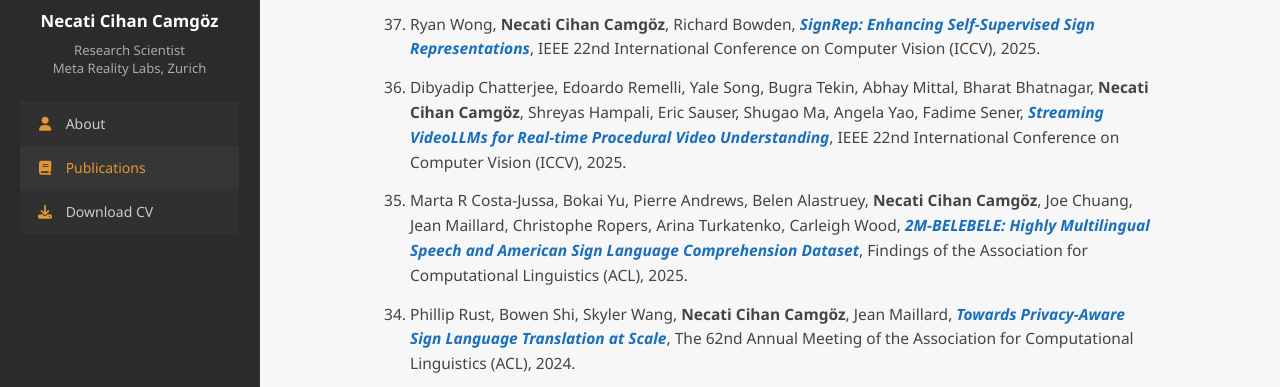
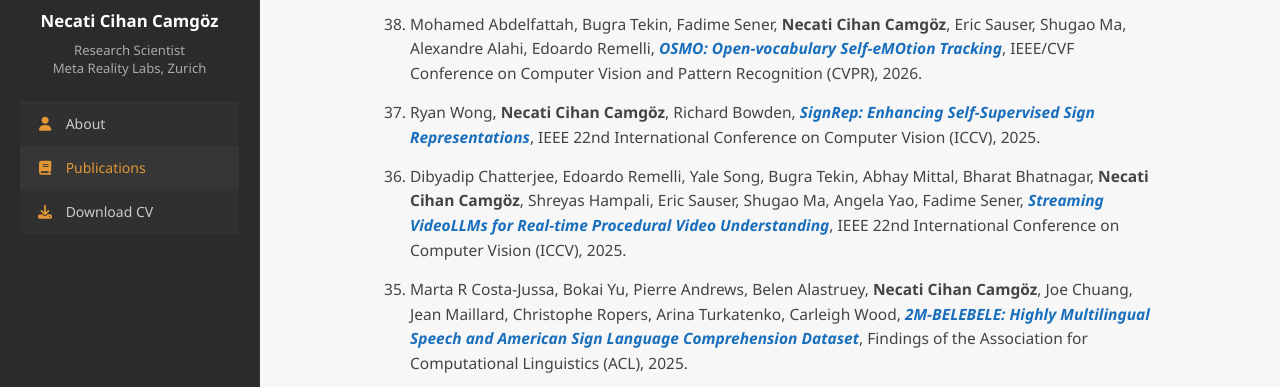
Before and after one commit to neccam/neccam.github.io, a plain HTML site: page publications.html in a window 1280 px wide. Shown: the part 198-585 px from the top of the page. Drawn offline with Linux system fonts and the light colour scheme.

Commit message:
Add C38 (OSMO, CVPR 2026) and update CV to June 2026
Co-Authored-By: Claude Sonnet 4.6 <noreply@anthropic.com>

```diff
--- a/publications.html
+++ b/publications.html
@@ -26,7 +26,7 @@
                     <ul>
                         <li><a href="index.html#about"><i class="fas fa-user"></i> About</a></li>
                         <li><a href="publications.html" class="active"><i class="fas fa-book"></i> Publications</a></li>
-                        <li><a href="neccam_cv_20260419.pdf" class="btn-cv" target="_blank"><i class="fas fa-download"></i> Download CV</a></li>
+                        <li><a href="neccam_cv_20260614.pdf" class="btn-cv" target="_blank"><i class="fas fa-download"></i> Download CV</a></li>
                     </ul>
                 </nav>
 
@@ -49,6 +49,11 @@
 
             <h3 class="pub-category">Conference Papers</h3>
             <ol class="pub-list" reversed>
+                <li id="C38">
+                    Mohamed Abdelfattah, Bugra Tekin, Fadime Sener, <strong>Necati Cihan Camgöz</strong>, Eric Sauser, Shugao Ma, Alexandre Alahi, Edoardo Remelli,
+                    <a href="https://openaccess.thecvf.com/content/CVPR2026/papers/Abdelfattah_OSMO_Open-vocabulary_Self-eMOtion_Tracking_CVPR_2026_paper.pdf" target="_blank"><em>OSMO: Open-vocabulary Self-eMOtion Tracking</em></a>,
+                    IEEE/CVF Conference on Computer Vision and Pattern Recognition (CVPR), 2026.
+                </li>
                 <li id="C37">
                     Ryan Wong, <strong>Necati Cihan Camgöz</strong>, Richard Bowden,
                     <a href="https://openaccess.thecvf.com/content/ICCV2025/html/Wong_SignRep_Enhancing_Self-Supervised_Sign_Representations_ICCV_2025_paper.html" target="_blank"><em>SignRep: Enhancing Self-Supervised Sign Representations</em></a>,
```
Also changed, not shown: index.html (+1 -1 lines), 2 other files.
